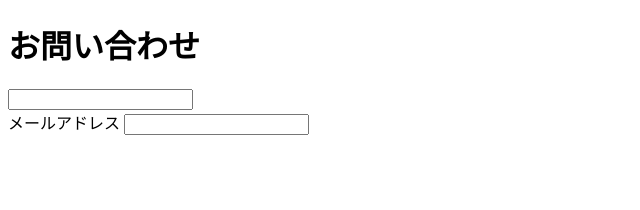
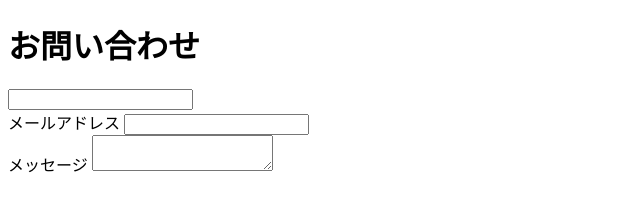
Before and after one commit to ponponumi/textarea_adjust_sample, a website: page index.html in a window 1280 px wide. Shown: the whole page, without its empty margins (0-640 px from the left). Drawn offline with Linux system fonts and the light colour scheme.

Commit message:
メッセージのフォームを作成

```diff
--- a/index.html
+++ b/index.html
@@ -16,6 +16,10 @@
             <label for="email">メールアドレス</label>
             <input type="email" name="email" id="email" autocomplete="email">
         </div>
+        <div>
+            <label for="message">メッセージ</label>
+            <textarea name="message" id="message"></textarea>
+        </div>
     </form>
 </body>
 </html>
```
